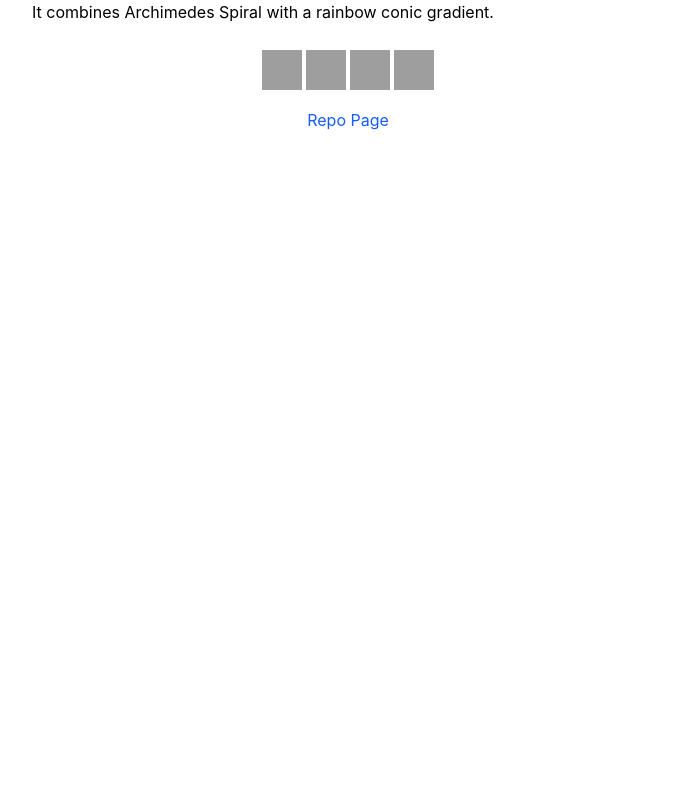
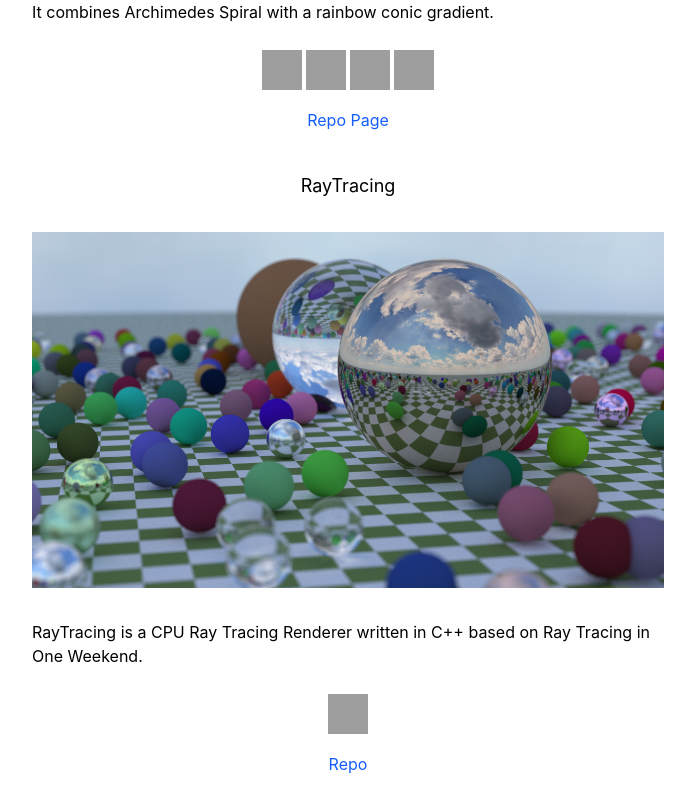
Before and after one commit to TomCP20/TomCP20.github.io, a React (Vite) app: page / in a window 1280 px wide. Shown: the part 6491-7287 px from the top of the page, without its empty margins (292-987 px from the left). Before the commit the page ends 6643 px from the top, so only its background shows below. Built offline with nearby package versions, Linux system fonts and the light colour scheme; grey boxes are pictures that could not be loaded.

Commit message:
added RayTracing

```diff
--- a/src/App.tsx
+++ b/src/App.tsx
@@ -6,6 +6,7 @@ import Raycasting from '/Raycasting.png'
 import TurtleFractalDrawer from '/TurtleFractalDrawer.png'
 import FallingSandSimulator from '/FallingSandSimulator.png'
 import ArchimedesHueSpiral from '/ArchimedesHueSpiral.png'
+import RayTracing from '/RayTracing.png'
 import Project from './Project'
 
 export default function App() {
@@ -118,6 +119,15 @@ export default function App() {
         <br />
         It combines Archimedes Spiral with a rainbow conic gradient.
       </Project>
+
+      <Project
+        title='RayTracing'
+        image={RayTracing}
+        repoTo='https://github.com/TomCP20/RayTracing'
+        icons={['C++']}
+      >
+        RayTracing is a CPU Ray Tracing Renderer written in C++ based on Ray Tracing in One Weekend.
+      </Project>
     </>
   )
 }
```
Also changed, not shown: public/RayTracing.png (added).
